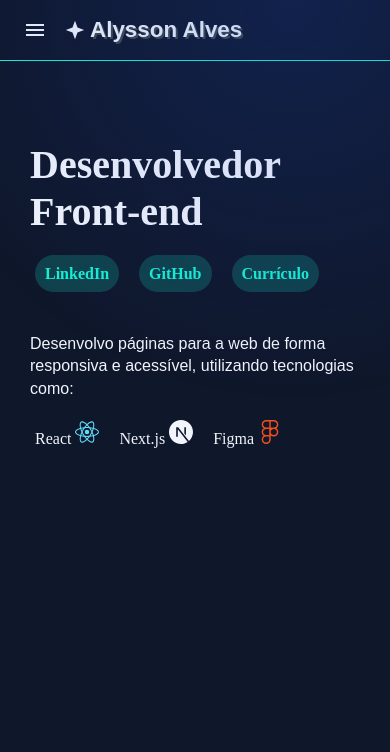
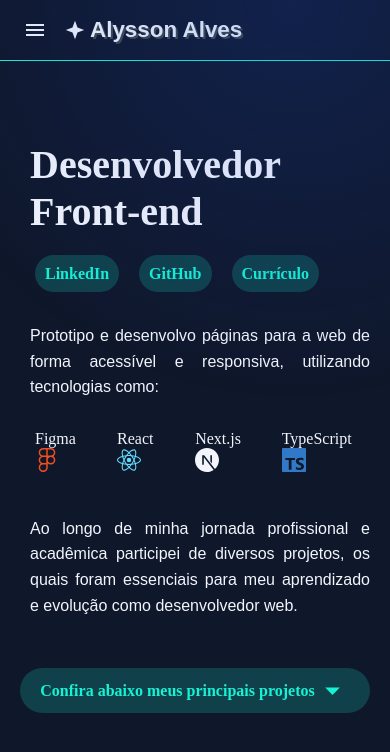
Before and after one commit to alyssonwa/portfolio, a React (Create React App) app: page / in a window 390 px wide. Shown: the top 752 px of the page. Built offline with nearby package versions, Linux system fonts and the light colour scheme; a web font is replaced by a local one.

Commit message:
finalizando primeira versao resumo (falta media query)

```diff
--- a/src/App.module.css
+++ b/src/App.module.css
@@ -26,7 +26,7 @@
 }
 
 /*Desktop*/
-@media screen and (min-width: 570px) {
+@media screen and (min-width: 768px) {
   .spotlight {
     top: 0;
     left: 0;
--- a/src/components/header/Header.module.css
+++ b/src/components/header/Header.module.css
@@ -74,12 +74,14 @@
     text-decoration: none;
      border-radius: 15px;
      padding: 5px;
-     color: var(--CorLetra)
+     /* background-color: var(--CorFundo2); */
+     color: var(--CorLetra);
+
 }
-.navMenu a:hover {
+.navMenu a:active {
     background-color: var(--CorFundo2);
     color: var(--CorFundo);
-    transition: background-color 0.5s, color 0.5s;
+    transition: background-color 0.3s, color 0.3s;
 }
 .overlay {
   position: fixed;
@@ -170,6 +172,11 @@
     border-radius: 15px;
     padding: 5px;
 }
+.navMenu a:hover {
+    background-color: var(--CorFundo2);
+    color: var(--CorFundo);
+    transition: background-color 0.5s, color 0.5s;
+}
 .navMenu ul li a {
     white-space: nowrap;
 
--- a/src/components/header/index.js
+++ b/src/components/header/index.js
@@ -1,7 +1,6 @@
 import React, { useState } from 'react';
 import styles from './Header.module.css';
 import LogoEstrela from '../icons/logo';
-// import './media-query.css';
 import MenuIcon from '@mui/icons-material/Menu';
 import CloseIcon from '@mui/icons-material/Close';
 import ArrowOutwardIcon from '@mui/icons-material/ArrowOutward';
--- /dev/null
+++ b/src/components/icons/typescript/index.js
@@ -0,0 +1,18 @@
+import React from 'react';
+function LogoTypeSrc({ className, size = 24 }) {
+  return (
+    <svg
+      role="img"
+      viewBox="0 0 24 24"
+      xmlns="http://www.w3.org/2000/svg"
+      className={className}
+      width={size}
+      height={size}
+      fill="#3178C6"
+    >
+      <title>TypeScript</title>
+      <path d="M1.125 0C.502 0 0 .502 0 1.125v21.75C0 23.498.502 24 1.125 24h21.75c.623 0 1.125-.502 1.125-1.125V1.125C24 .502 23.498 0 22.875 0zm17.363 9.75c.612 0 1.154.037 1.627.111a6.38 6.38 0 0 1 1.306.34v2.458a3.95 3.95 0 0 0-.643-.361 5.093 5.093 0 0 0-.717-.26 5.453 5.453 0 0 0-1.426-.2c-.3 0-.573.028-.819.086a2.1 2.1 0 0 0-.623.242c-.17.104-.3.229-.393.374a.888.888 0 0 0-.14.49c0 .196.053.373.156.529.104.156.252.304.443.444s.423.276.696.41c.273.135.582.274.926.416.47.197.892.407 1.266.628.374.222.695.473.963.753.268.279.472.598.614.957.142.359.214.776.214 1.253 0 .657-.125 1.21-.373 1.656a3.033 3.033 0 0 1-1.012 1.085 4.38 4.38 0 0 1-1.487.596c-.566.12-1.163.18-1.79.18a9.916 9.916 0 0 1-1.84-.164 5.544 5.544 0 0 1-1.512-.493v-2.63a5.033 5.033 0 0 0 3.237 1.2c.333 0 .624-.03.872-.09.249-.06.456-.144.623-.25.166-.108.29-.234.373-.38a1.023 1.023 0 0 0-.074-1.089 2.12 2.12 0 0 0-.537-.5 5.597 5.597 0 0 0-.807-.444 27.72 27.72 0 0 0-1.007-.436c-.918-.383-1.602-.852-2.053-1.405-.45-.553-.676-1.222-.676-2.005 0-.614.123-1.141.369-1.582.246-.441.58-.804 1.004-1.089a4.494 4.494 0 0 1 1.47-.629 7.536 7.536 0 0 1 1.77-.201zm-15.113.188h9.563v2.166H9.506v9.646H6.789v-9.646H3.375z" />
+    </svg>
+  );
+}
+export default LogoTypeSrc;
--- a/src/components/resumo/Resumo.module.css
+++ b/src/components/resumo/Resumo.module.css
@@ -34,15 +34,16 @@
 .conteudo > article > p {
     font-family: var(--fonte0);
     font-size: 1em;
-    text-align: start;
+    line-height: 5px;
+    text-align: justify;
     word-break: break-word;
-    line-height: 1.4em;
+    line-height: 1.6em;
     display: flex;
     flex-flow: row wrap;
     /* justify-content: flex-start; */
-    padding-top: 30px;
+    /* padding-top: 30px; */
     padding-left: 10px;
-    margin-bottom: 20px;
+    margin-bottom: 30px;
 }
 
 .conteudo ul {
@@ -51,9 +52,10 @@
     gap: 20px;
     justify-content: flex-start;
     padding-left: 15px;
+    margin-bottom: 40px;
 }
 
-.conteudo a {
+.conteudo li a {
     text-decoration: none;
     color: var(--CorDestaque);
     font-weight: bold;
@@ -63,13 +65,36 @@
     transition: color 0.3s ease;
 }
 
+ .linkProjetos {
+    text-decoration: none;
+    display: flex;
+    align-items: center;   /* Centraliza verticalmente ícone e texto */
+    justify-content: center;
+    /* justify-content: center;
+    align-items: center; */
+    color: var(--CorDestaque);
+    font-weight: bold;
+    border-radius: 25px;
+    padding: 5px;
+    margin-top: 50px;
+    /* padding-top: 30px; */
+    background-color: var(--CorDestaqueTransparencia);
+    transition: color 0.3s ease;
+}
+.setaBaixo{
+    display: inline-flex;
+    vertical-align: bottom;
+    /* font-size: 2rem !important; */
+
+}
+
 /*Desktop*/
-@media screen and (min-width: 570px){
+@media screen and (min-width: 768px){
 
-    .conteudo a {
+    .conteudo li a {
         background-color: initial;
     }
-    .conteudo a:hover {
+    .conteudo li a:hover {
         background-color: var(--CorDestaqueTransparencia);
     }
 }
--- a/src/components/resumo/index.js
+++ b/src/components/resumo/index.js
@@ -3,6 +3,8 @@
 import LogoReact from '../icons/react';
 import LogoNext from '../icons/next';
 import LogoFigma from '../icons/figma';
+import LogoTypeSrc from '../icons/typescript';
+import ArrowDropDownIcon from '@mui/icons-material/ArrowDropDown';
 
 const Resumo = () => {
   return (
@@ -22,10 +24,13 @@
         </ul>
         <article>
           <p>
-            Desenvolvo páginas para a web de forma responsiva e acessível,
-            utilizando tecnologias como:{' '}
+            Prototipo e desenvolvo páginas para a web de forma acessível e
+            responsiva, utilizando tecnologias como:{' '}
           </p>
           <ul>
+            <li>
+              Figma <LogoFigma />
+            </li>
             <li>
               React <LogoReact />
             </li>
@@ -33,9 +38,21 @@
               Next.js <LogoNext />
             </li>
             <li>
-              Figma <LogoFigma />
+              TypeScript <LogoTypeSrc />
             </li>
           </ul>
+          <p>
+            Ao longo de minha jornada profissional e acadêmica participei de
+            diversos projetos, os quais foram essenciais para meu aprendizado e
+            evolução como desenvolvedor web.
+          </p>
+          <a href="#" className={styles.linkProjetos}>
+            Confira abaixo meus principais projetos{' '}
+            <ArrowDropDownIcon
+              fontSize="large"
+              className={styles.setaBaixo}
+            />{' '}
+          </a>
         </article>
       </div>
     </section>
```
